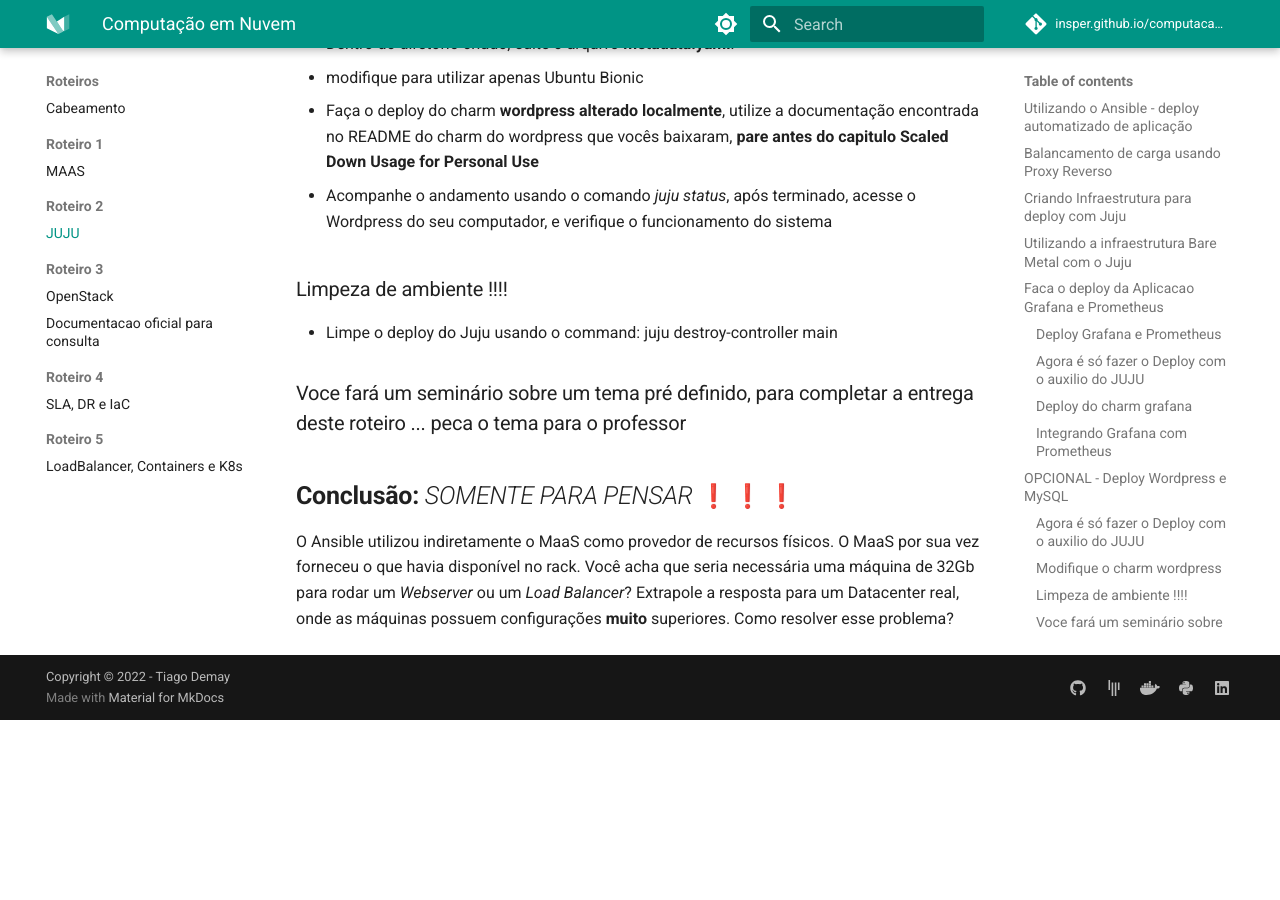
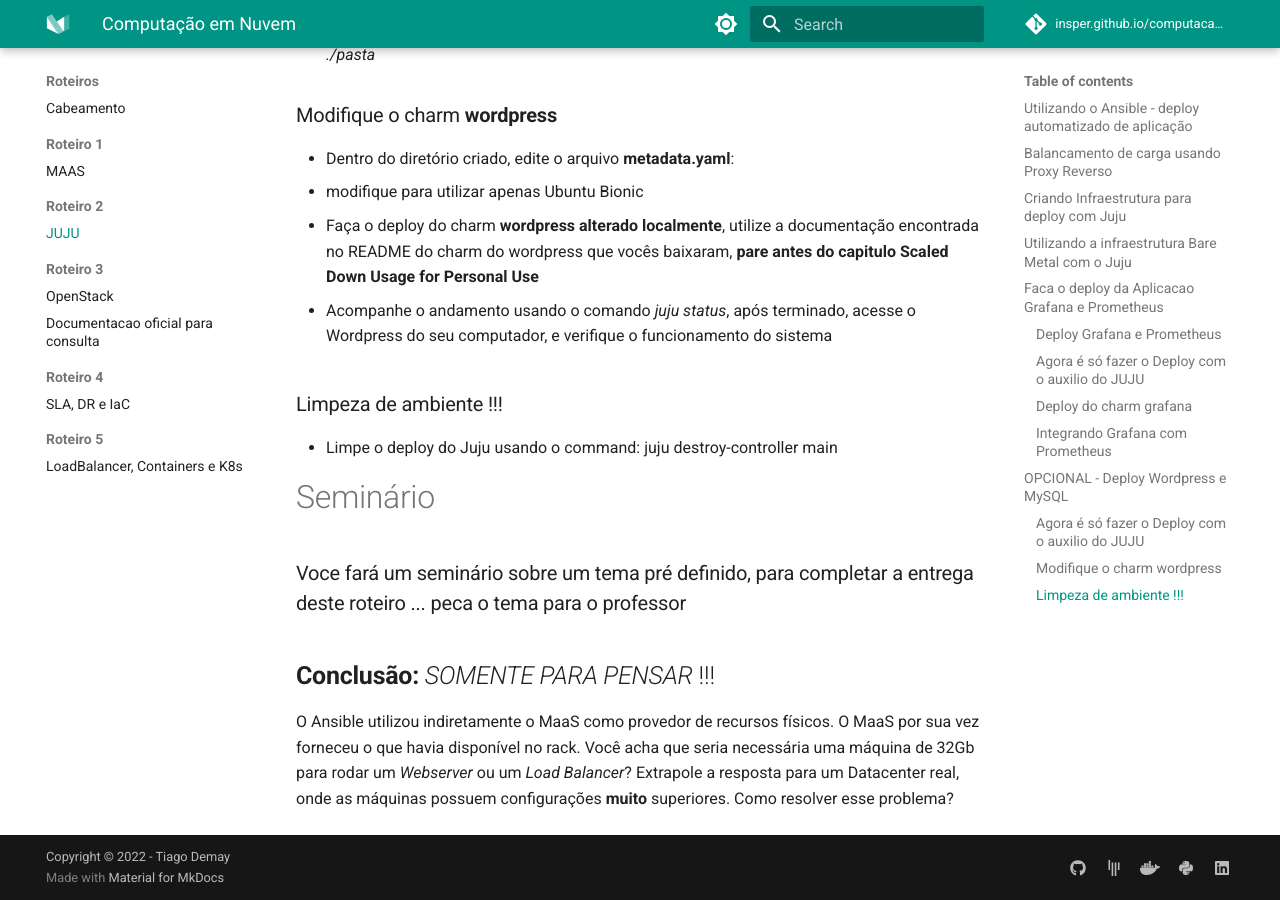
Before and after one commit to Insper/computacao-nuvem, an MkDocs documentation site: the page built from docs/roteiros/2.Deployment.md, in a window 1280 px wide and 900 px high, scrolled down 7164 px. Built offline with MkDocs 1.6.1 and Material for MkDocs 9.7.7, drawn with Linux system fonts in a browser that asks for light colours; nearby versions of some CDN libraries; emoji names are drawn with the system emoji font; comment, search, counter and statistics services are not loaded; before the commit the page ends 7884 px from its top, so only the background shows below that; some of the changed lines change nothing that is shown.

Commit message:
imagem tamanho

```diff
--- a/docs/roteiros/2.Deployment.md
+++ b/docs/roteiros/2.Deployment.md
@@ -145,7 +145,7 @@
   * \$ sudo snap install juju --channel 3.1
 
 
-![Comando da nova versão!!!!!](../assets/images/juju2_9e3_0.png){width=400}
+![Comando da nova versão!!!!!](../assets/images/juju2_9e3_0.png){width=800}
 
 * Verifique se o Juju enxerga o MaaS como um provedor de recursos
   * \$ juju clouds
@@ -294,13 +294,14 @@
 * Acompanhe o andamento usando o comando *juju status*, após terminado, acesse o Wordpress do seu computador, e verifique o funcionamento do sistema
 
 
-### Limpeza de ambiente !!!!
+### Limpeza de ambiente !!!
 
 * Limpe o deploy do Juju usando o command: juju destroy-controller main
 
+# Seminário
 ### Voce fará um seminário sobre um tema pré definido, para completar a entrega deste roteiro ... peca o tema para o professor
 
 
-## **Conclusão:** *SOMENTE PARA PENSAR* :exclamation: :exclamation: :exclamation:
+## **Conclusão:** *SOMENTE PARA PENSAR* !!!
 
 O Ansible utilizou indiretamente o MaaS como provedor de recursos físicos. O MaaS por sua vez forneceu o que havia disponível no rack. Você acha que seria necessária uma máquina de 32Gb para rodar um *Webserver* ou um *Load Balancer*? Extrapole a resposta para um Datacenter real, onde as máquinas possuem configurações **muito** superiores. Como resolver esse problema?
```
